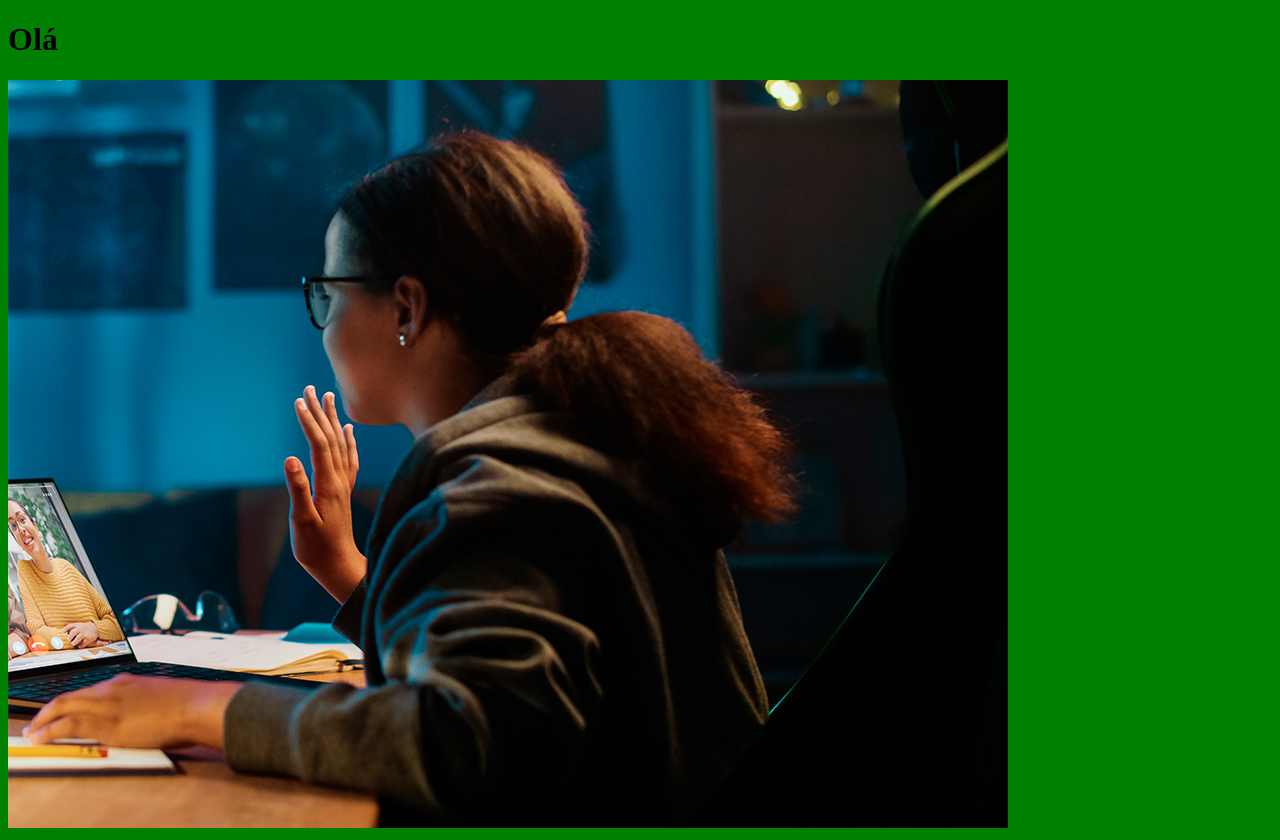
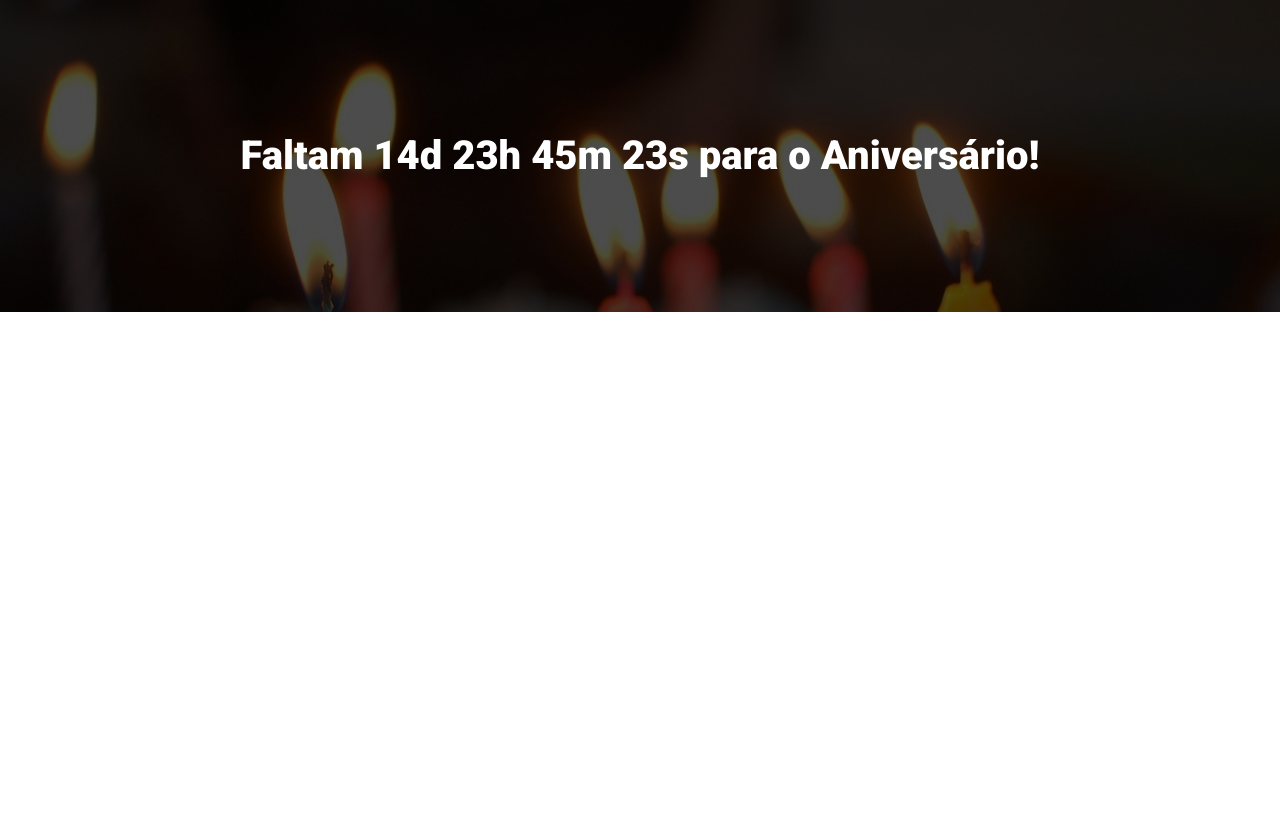
Before and after one commit to IzackSC/aniversario_projeto, a website built with Parcel: page src/index.html in a window 1280 px wide. After the commit the page ends 800 px from the top, so only its background shows below. Built offline with nearby package versions, Linux system fonts and the light colour scheme.

Commit message:
criando o hero

```diff
--- a/src/index.html
+++ b/src/index.html
@@ -3,12 +3,24 @@
 <head>
     <meta charset="UTF-8">
     <meta name="viewport" content="width=device-width, initial-scale=1.0">
-    <title>Document</title>
+    <title>Aniversário</title>
+
+    <link rel="preconnect" href="https://fonts.googleapis.com">
+    <link rel="preconnect" href="https://fonts.gstatic.com" crossorigin>
+    <link href="https://fonts.googleapis.com/css2?family=Roboto:ital,wght@0,100;0,300;0,400;0,500;0,700;0,900;1,100;1,300;1,400;1,500;1,700;1,900&display=swap" rel="stylesheet">
+
     <link rel="stylesheet" href="styles/main.scss">
 </head>
 <body>
-    <h1>Olá</h1>
-    <img src="./images/backend.png" alt="">
+    <header class="hero">
+        <div class="container">
+            <p class="hero__text">
+                Faltam 14d 23h 45m 23s para o Aniversário!
+            </p>
+        </div>
+    </header>
+
+
     <script src="scripts/main.js"></script>
 </body>
 </html>
--- /dev/null
+++ b/src/styles/_hero.scss
@@ -0,0 +1,41 @@
+.hero {
+    padding-top: 64px;
+    padding-bottom: 64px;
+    background-image: url(../images/aniversarioHero.jpg);
+    background-repeat: no-repeat;
+    background-size: cover;
+    position: relative;
+
+    .container {
+        position: relative;
+    }
+
+    &::before {
+        position: absolute;
+        top: 0;
+        left: 0;
+        width: 100%;
+        height: 100%;
+        background-color: #000;
+        content: '';
+        opacity: .7;
+    }
+
+    &__text {
+        margin-top: 64px;
+        margin-bottom: 64px;
+        font-size: 40px;
+        line-height: 56px;
+        font-weight: 800;
+        text-align: center;
+    }
+
+    @media (max-width: 640px) {
+        padding: 40px 0;
+
+        &__text {
+            font-size: 22px;
+            line-height: 24px;
+        }
+    }
+}
--- a/src/styles/main.scss
+++ b/src/styles/main.scss
@@ -1,3 +1,23 @@
-body {
-    background-color: green;
+@use 'hero';
+
+* {
+    margin: 0;
+    padding: 0;
+    box-sizing: border-box;
+    font-family: Roboto, sans-serif;
+    color: #fff;
 }
+
+.container {
+    max-width: 960px;
+    width: 100%;
+    margin: 0 auto;
+
+    @media (max-width: 640px) {
+        max-width: 80%;
+    }
+
+    @media (max-width: 1024px) {
+        max-width: 90%;
+    }
+}
```
Also changed, not shown: src/images/aniversarioHero.jpg (added).
